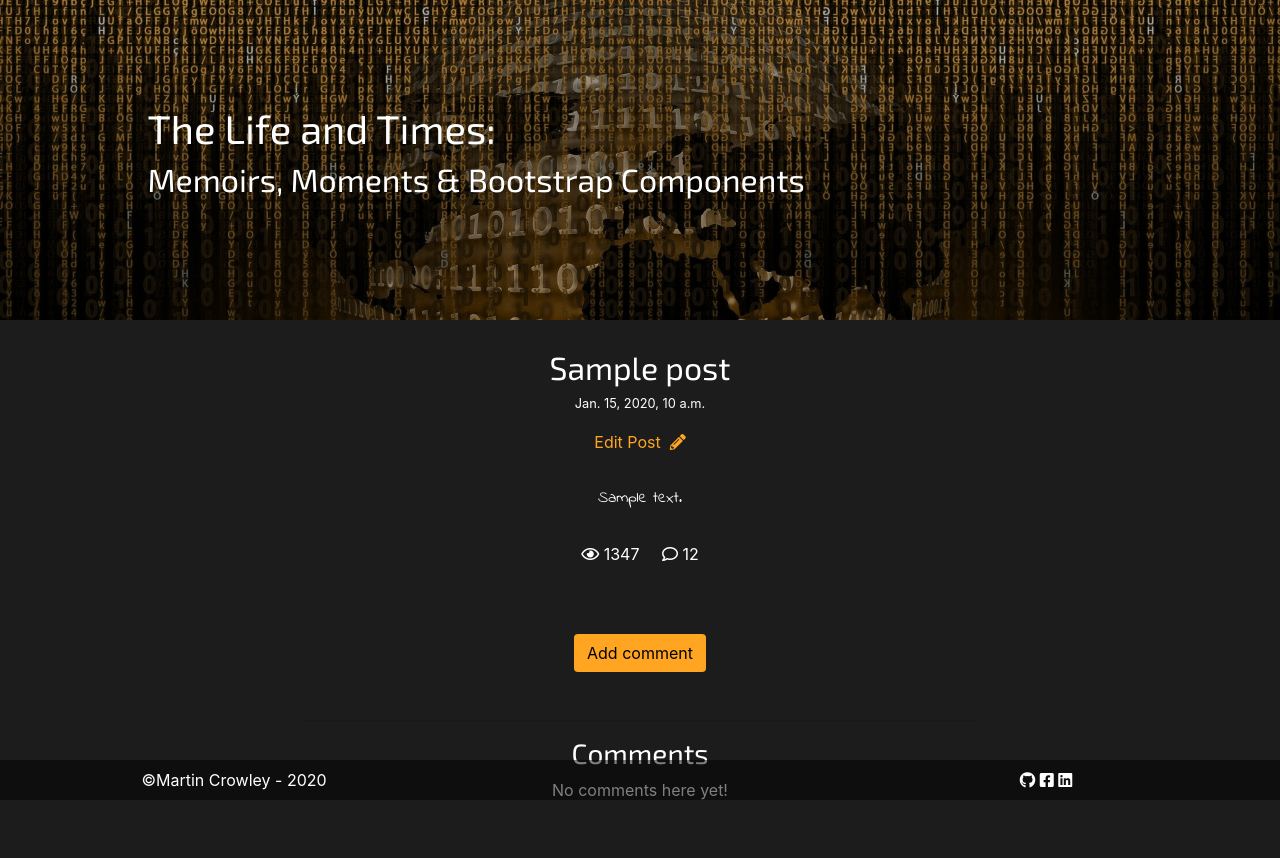
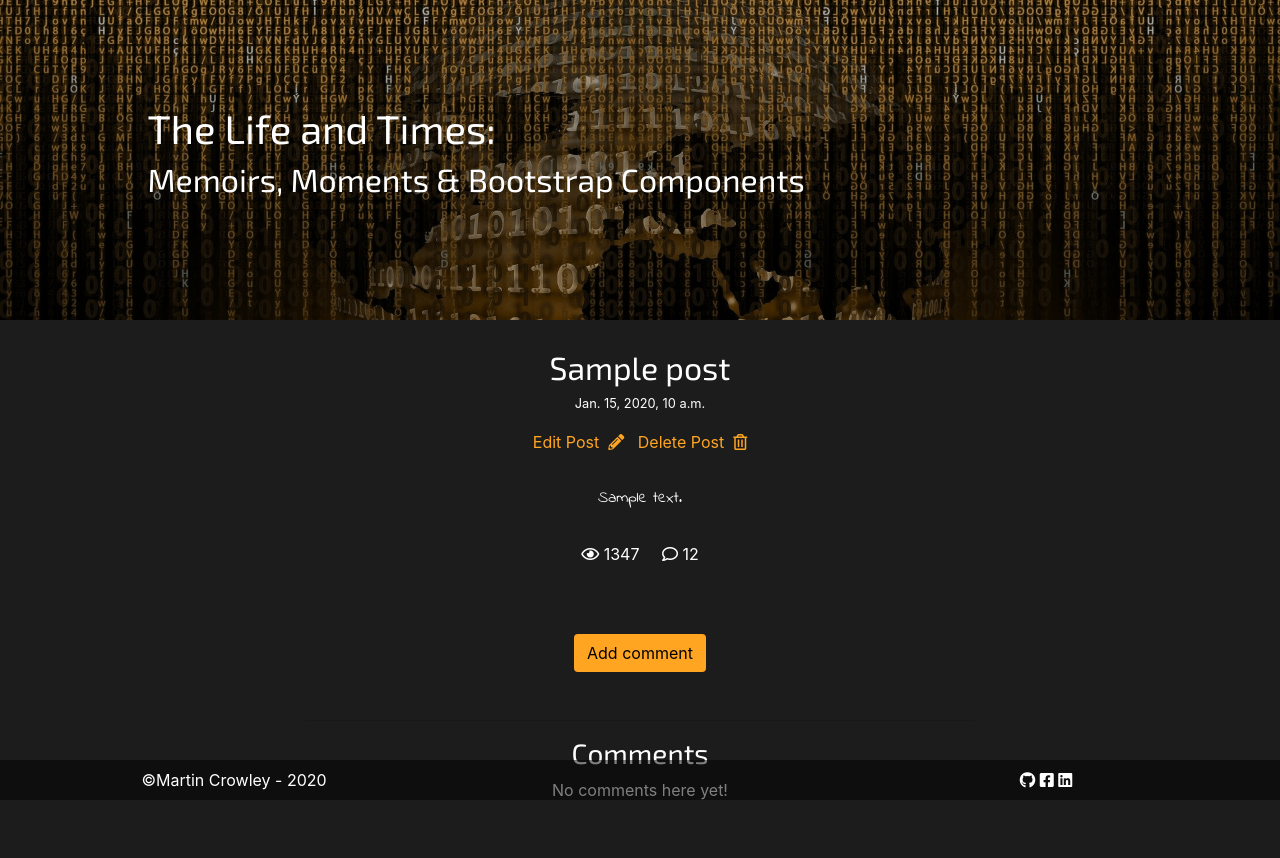
Before and after one commit to Mcrowley93/the_life_and_times, a Django app: page /post/1/ in a window 1280 px wide. Run offline with Django 3.2, Linux system fonts and the light colour scheme; a user stored in the database is signed in; tables that the repository leaves empty hold one stand-in row (values such as "Sample post"); some libraries are stand-ins or nearby versions.

Commit message:
added a delete post button on the post_detail page, so i can delete a post that i no longer wish to leave up

```diff
--- a/blog/templates/blog/post_detail.html
+++ b/blog/templates/blog/post_detail.html
@@ -14,6 +14,9 @@
                         </p>
                         {% if user == post.author %}
                             <a class="text-link" href="{% url 'post_edit' pk=post.pk %}">Edit Post &nbsp<i class="fas fa-pencil-alt"></i></a>
+                            &nbsp
+                            <a class="text-link" href="{% url 'post_remove' pk=post.pk %}">Delete Post &nbsp<i class="far fa-trash-alt"></i></a>
+                        <br>
                         {% endif %}
                     </div>
                     <div class="card-body">
```
